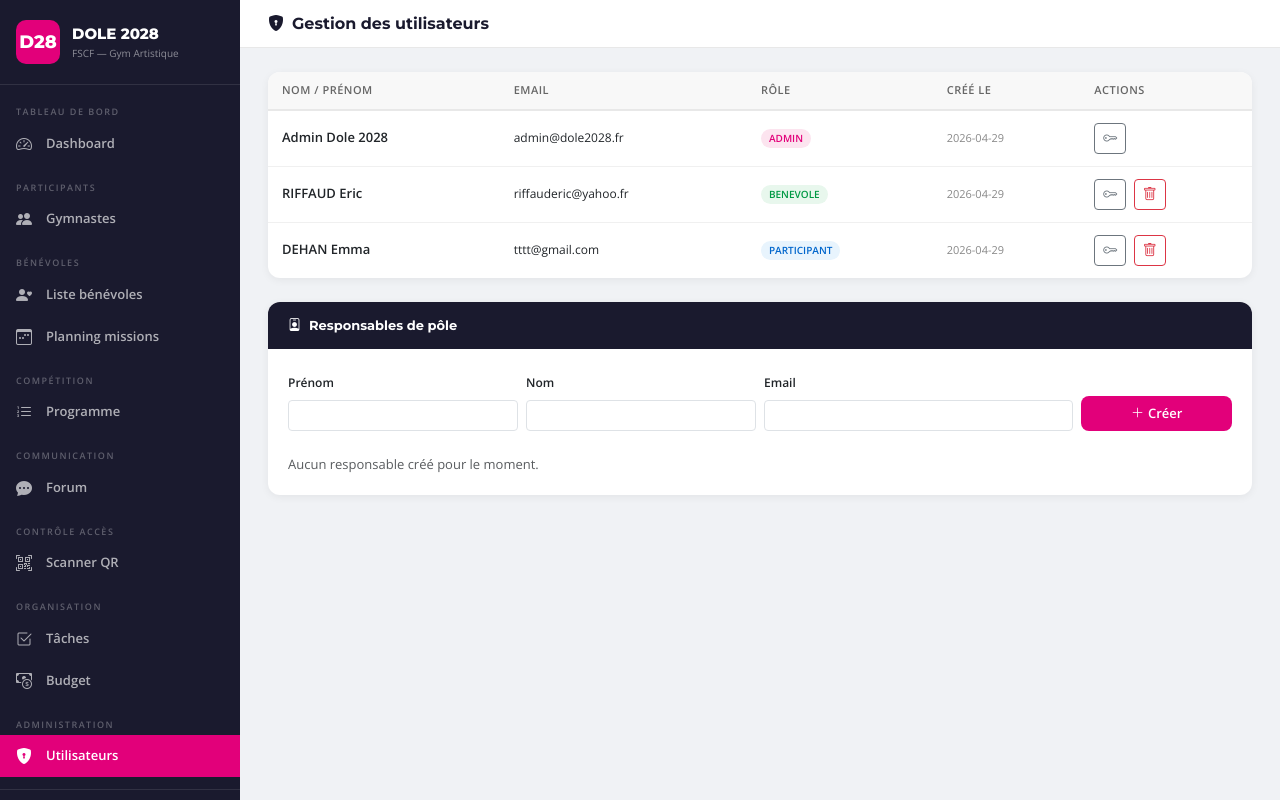
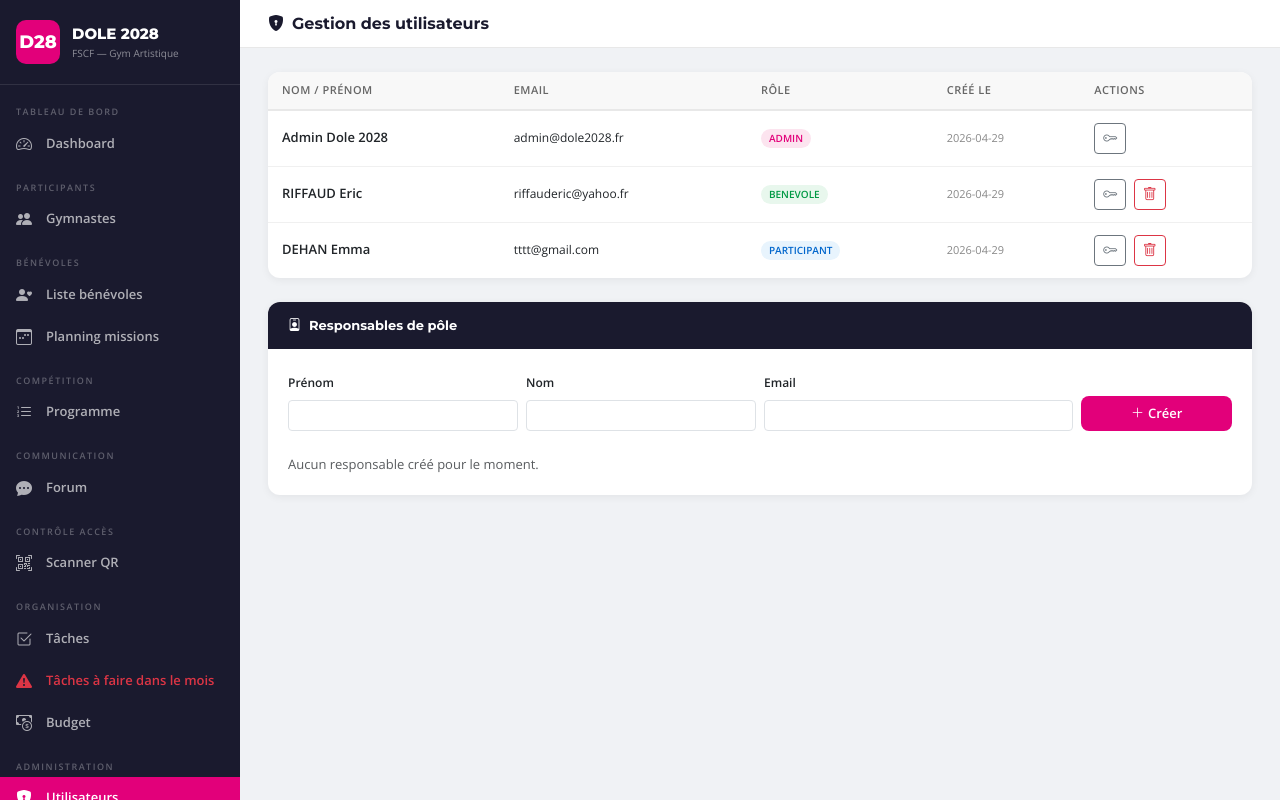
Before and after one commit to ugddole/Federaux-2028, a Flask app: page /admin in a window 1280 px wide. Run offline with Flask 3, Linux system fonts and the light colour scheme; a user stored in the database is signed in; data comes from the database, SQL or seed files in the repository.

Commit message:
Add urgent tasks link to navigation

```diff
--- a/templates/base.html
+++ b/templates/base.html
@@ -60,6 +60,9 @@
     <a href="{{ url_for('taches_list') }}" class="nav-link {% if 'tache' in request.endpoint %}active{% endif %}">
       <i class="bi bi-check2-square"></i> Tâches
     </a>
+    <a href="{{ url_for('taches_urgentes') }}" class="nav-link {% if request.endpoint=='taches_urgentes' %}active{% endif %}" style="color:#dc3545;font-weight:600;">
+      <i class="bi bi-exclamation-triangle-fill"></i> Tâches à faire dans le mois
+    </a>
     <a href="{{ url_for('budget_list') }}" class="nav-link {% if 'budget' in request.endpoint %}active{% endif %}">
       <i class="bi bi-cash-coin"></i> Budget
     </a>
```
